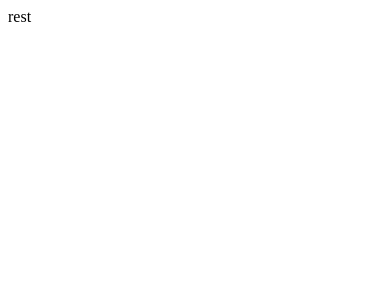
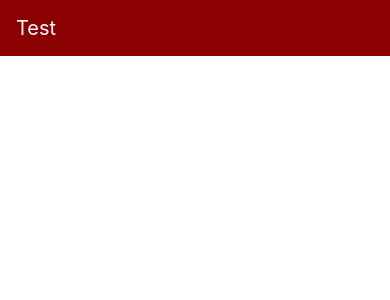
Before and after one commit to Rapdash/next-blog, a Next.js app: page / in a window 390 px wide. Shown: the top 300 px of the page. Built offline with nearby package versions, Linux system fonts and the light colour scheme.

Commit message:
navbar & layout changes

```diff
--- a/components/Layout/index.js
+++ b/components/Layout/index.js
@@ -1,5 +1,6 @@
 import React from 'react';
 import { Navbar } from '../Navbar';
+
 
 export const Layout = ({ children }) => (
   <>
--- a/components/Navbar/index.js
+++ b/components/Navbar/index.js
@@ -1,12 +1,14 @@
 import { Navbar as BSNavbar, Nav} from "react-bootstrap";
 import Link from "next/link"
 
+import "./navbar.css";
+
 export const Navbar = () => (
-  <BSNavbar>
+  <BSNavbar variant="dark">
 
     <Link href="/">
       <BSNavbar.Brand>
-          rest
+          Test
       </BSNavbar.Brand>
     </Link>
   </BSNavbar>
--- /dev/null
+++ b/components/Navbar/navbar.css
@@ -0,0 +1,9 @@
+.navbar {
+  background: linear-gradient(to right, darkred 55%, gold 95%);
+}
+
+@media screen and (max-width: 769px) {
+  .navbar {
+    background: darkred;
+  }
+}
--- /dev/null
+++ b/pages/_app.js
@@ -0,0 +1,13 @@
+import App from "next/app";
+
+import "bootstrap/dist/css/bootstrap.min.css";
+
+export default class MyApp extends App {
+
+  render() {
+    const { Component, pageProps } = this.props;
+    return(
+      <Component {...pageProps} />
+    )
+  }
+}
```
